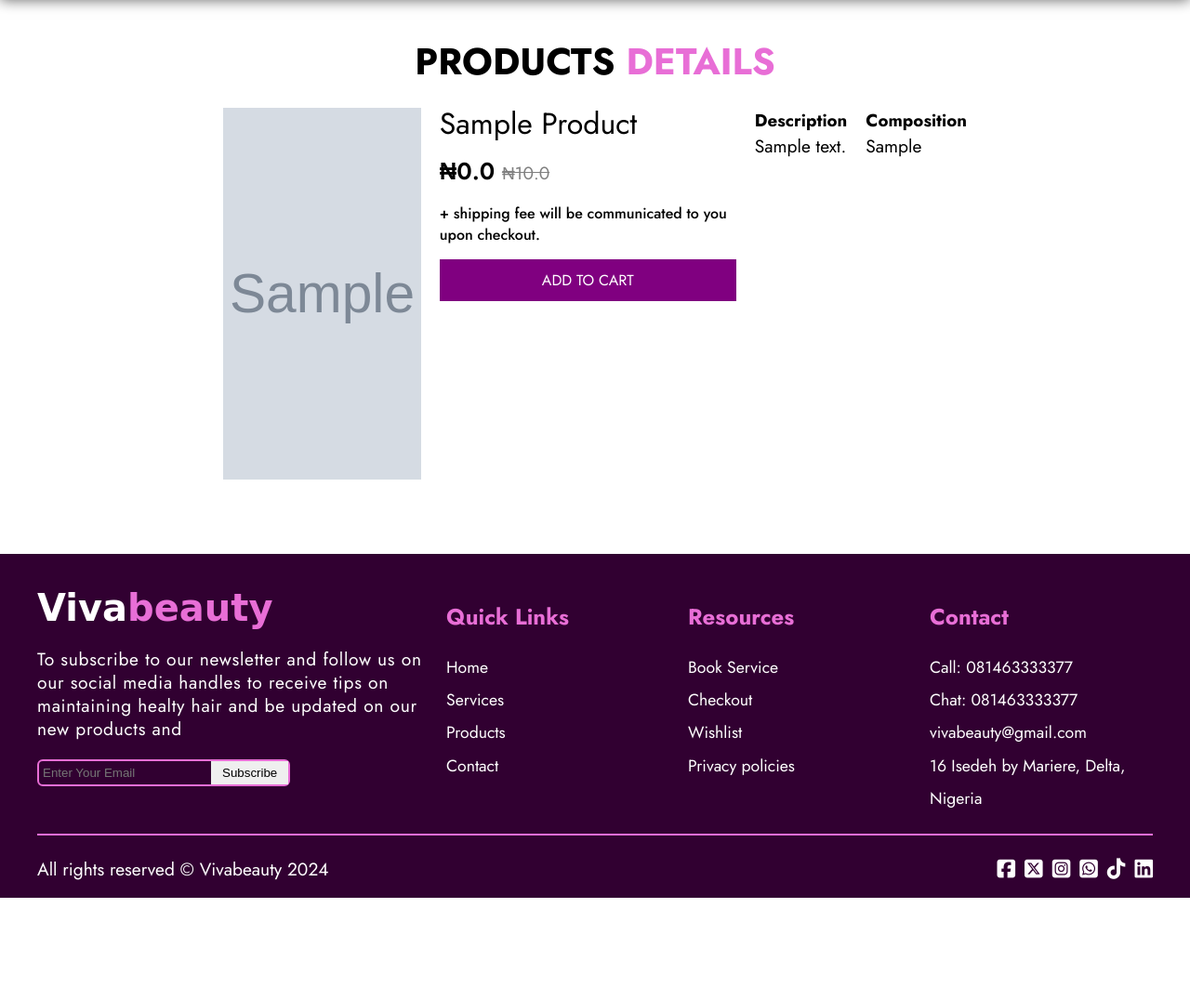
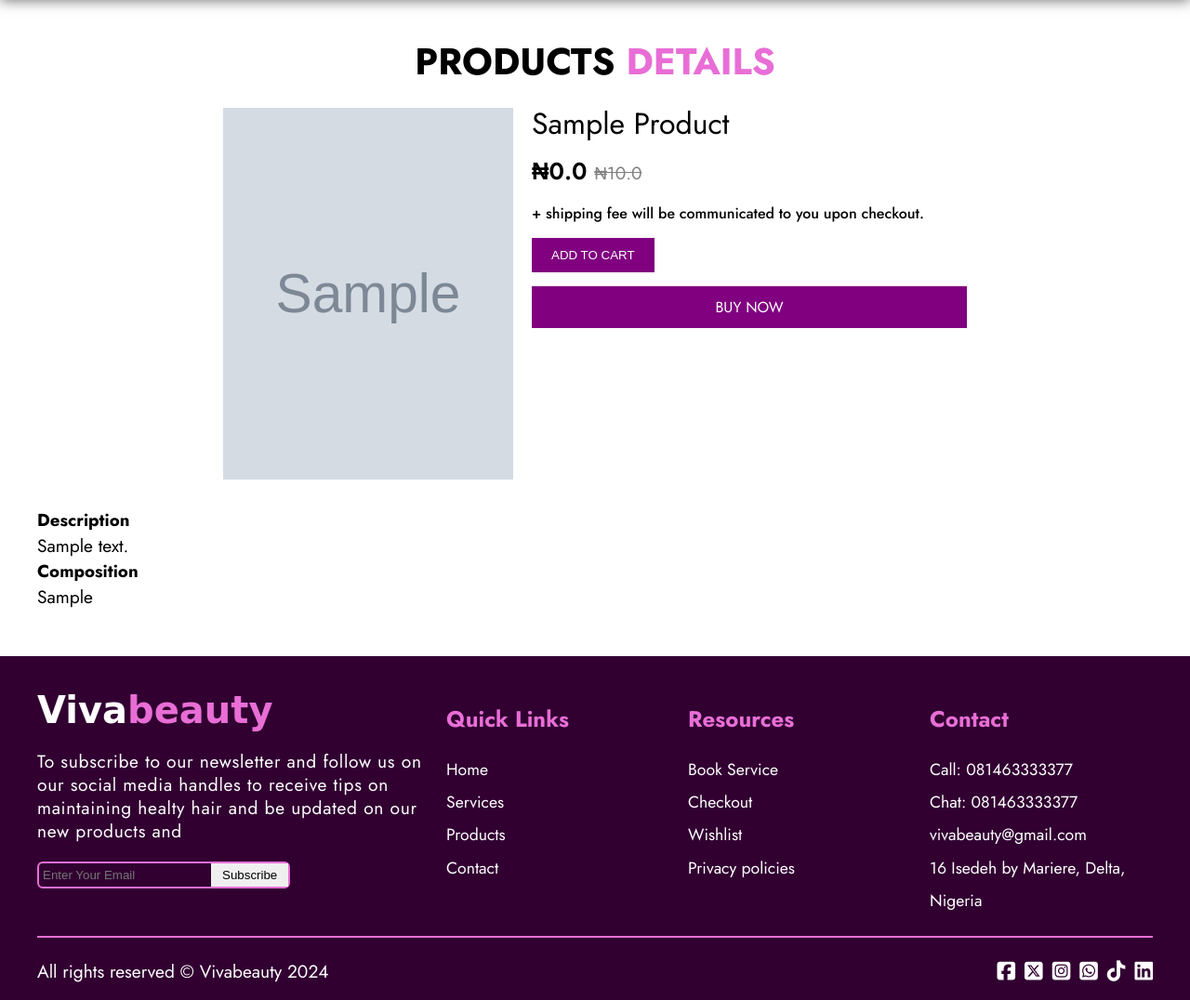
Before and after one commit to Judechuks/vivabeauty, a Django app: page /product/1/ in a window 1280 px wide. Shown: the part 54-1130 px from the top of the page at 93% size. Before the commit the page ends 1020 px from the top, so only its background shows below. Run offline with Django 5.2, Linux system fonts and the light colour scheme; tables that the repository leaves empty hold one stand-in row (values such as "Sample post"); grey boxes marked "Sample" are stand-in pictures; some web fonts are replaced.

Commit message:
separated the description and composition from other product details

```diff
--- a/app/templates/app/product_detail.html
+++ b/app/templates/app/product_detail.html
@@ -20,7 +20,8 @@
 {% block products %}
 <section class="section-top-padding">
   <h1 class="section-title">products <span>details</span></h1>
-  <article class="product-detail">
+  <article class="product-detail-container">
+    <div class="product-detail">
       <div class="img-container">
         <img src="{{ product.product_image.url }}" alt="{{ product.title }}" />
       </div>
@@ -33,8 +34,13 @@
         <small class="small"
           >+ shipping fee will be communicated to you upon checkout.</small
         >
-      <a href="" class="btn">add to cart</a>
+        <div class="btn-container">
+          <button type="submit" class="btn">add to cart</button>
+          <a href="" class="btn">buy now</a>
+        </div>
       </aside>
+    </div>
+
     <div class="col">
       <h3>Description</h3>
       <p>{{ product.description }}</p>
```
Lines whose indentation alone changed are shown as unchanged.
